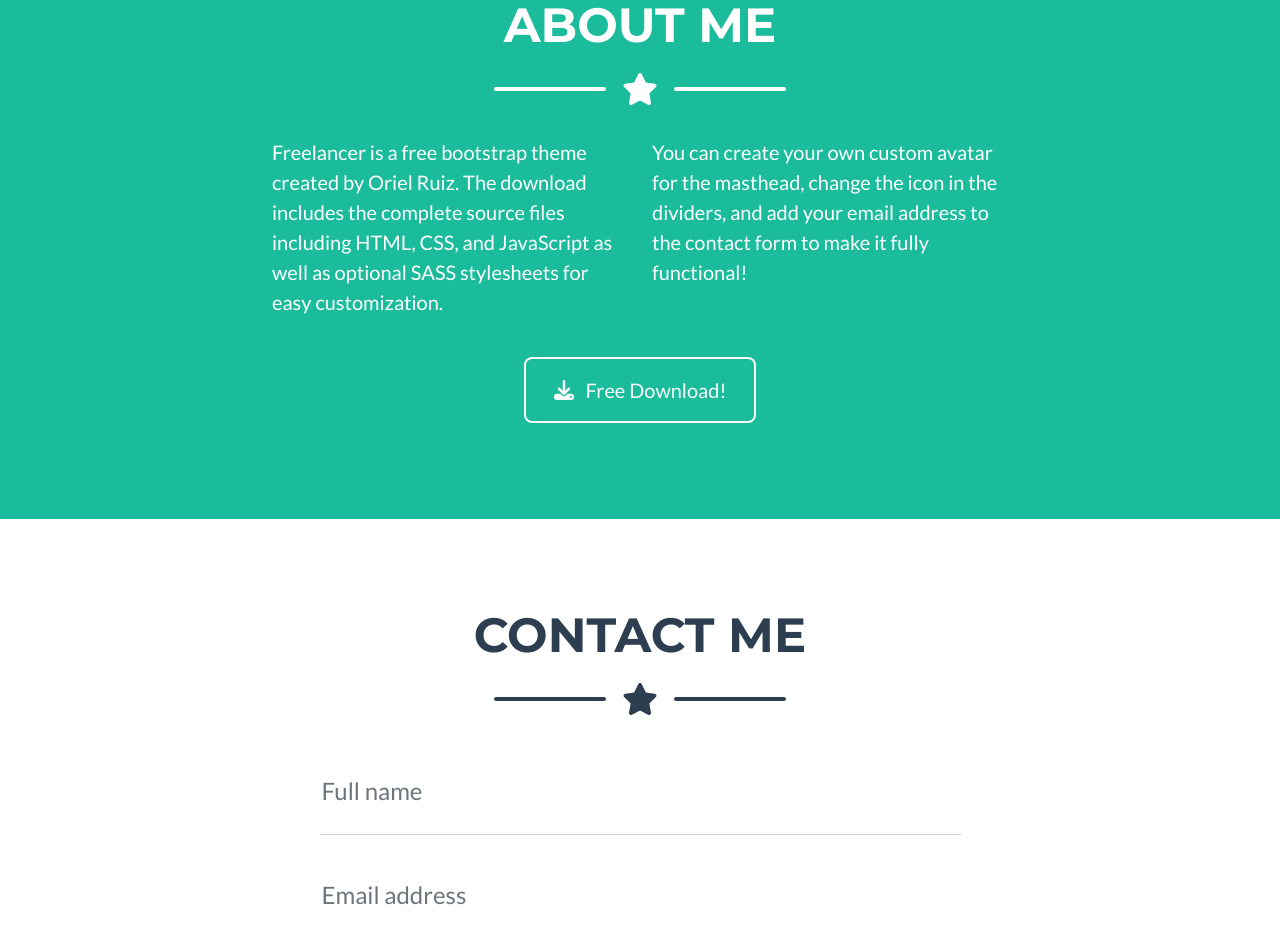
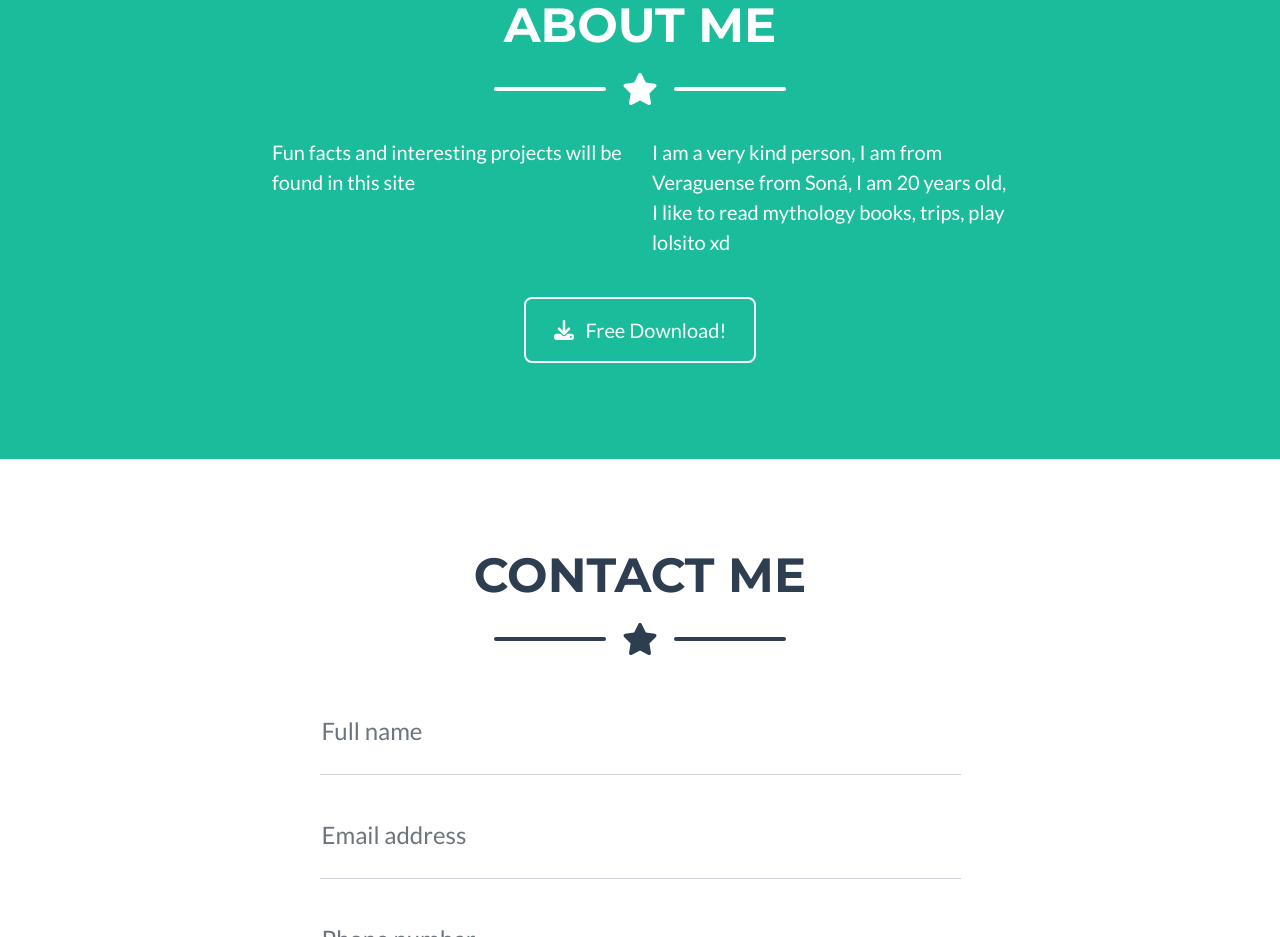
Before and after one commit to oarp16/oriel_ruiz.github.io, a plain HTML site: page index.html in a window 1280 px wide. Shown: the part 1760-2697 px from the top of the page. Drawn offline with nearby package versions, Linux system fonts and the light colour scheme.

Commit message:
Update index.html

```diff
--- a/index.html
+++ b/index.html
@@ -134,8 +134,8 @@
                 </div>
                 <!-- About Section Content-->
                 <div class="row">
-                    <div class="col-lg-4 ms-auto"><p class="lead">Freelancer is a free bootstrap theme created by Oriel Ruiz. The download includes the complete source files including HTML, CSS, and JavaScript as well as optional SASS stylesheets for easy customization.</p></div>
-                    <div class="col-lg-4 me-auto"><p class="lead">You can create your own custom avatar for the masthead, change the icon in the dividers, and add your email address to the contact form to make it fully functional!</p></div>
+                    <div class="col-lg-4 ms-auto"><p class="lead">Fun facts and interesting projects will be found in this site</p></div>
+                    <div class="col-lg-4 me-auto"><p class="lead">I am a very kind person, I am from Veraguense from Soná, I am 20 years old, I like to read mythology books, trips, play lolsito xd</p></div>
                 </div>
                 <!-- About Section Button-->
                 <div class="text-center mt-4">
```
